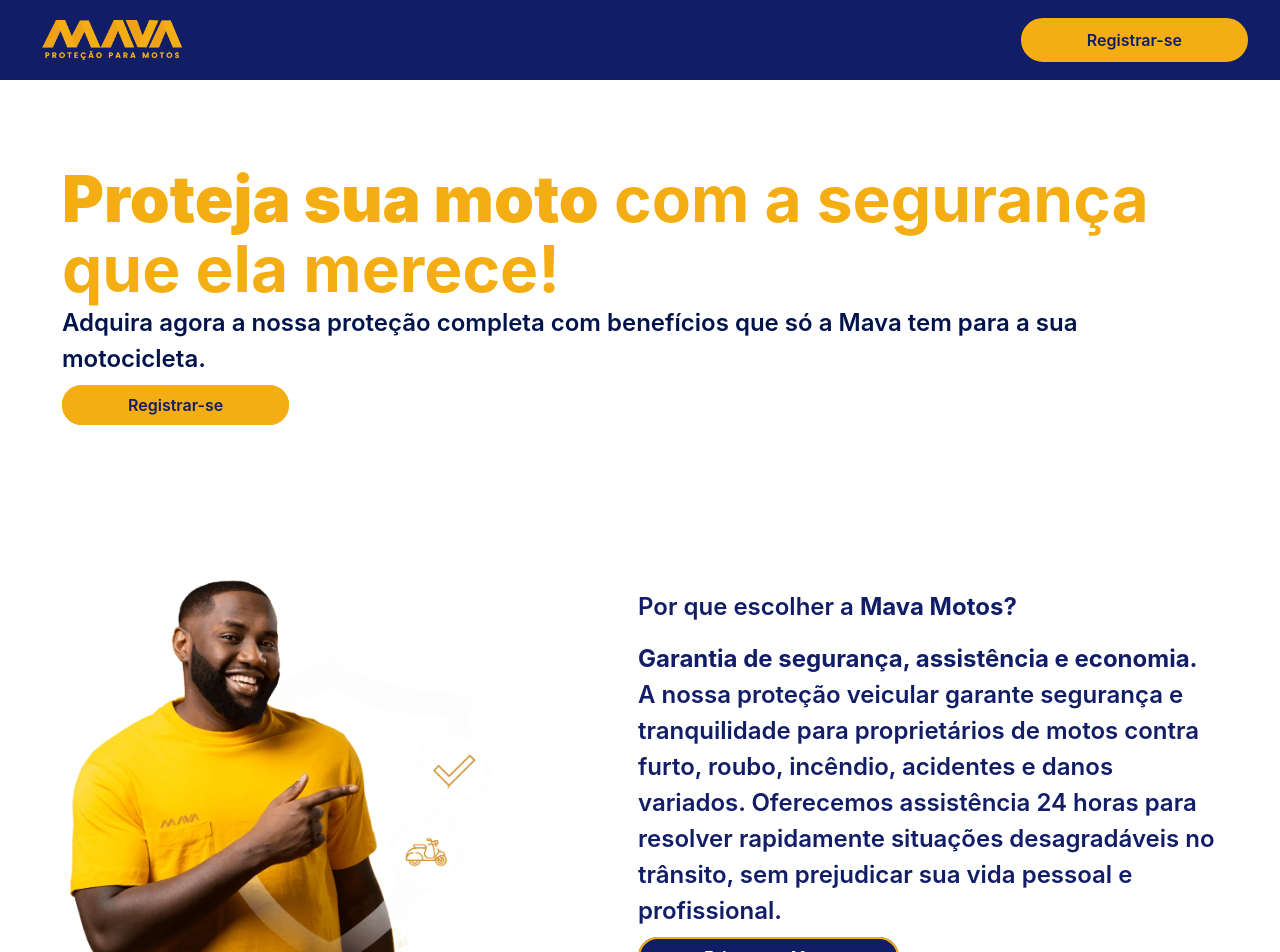
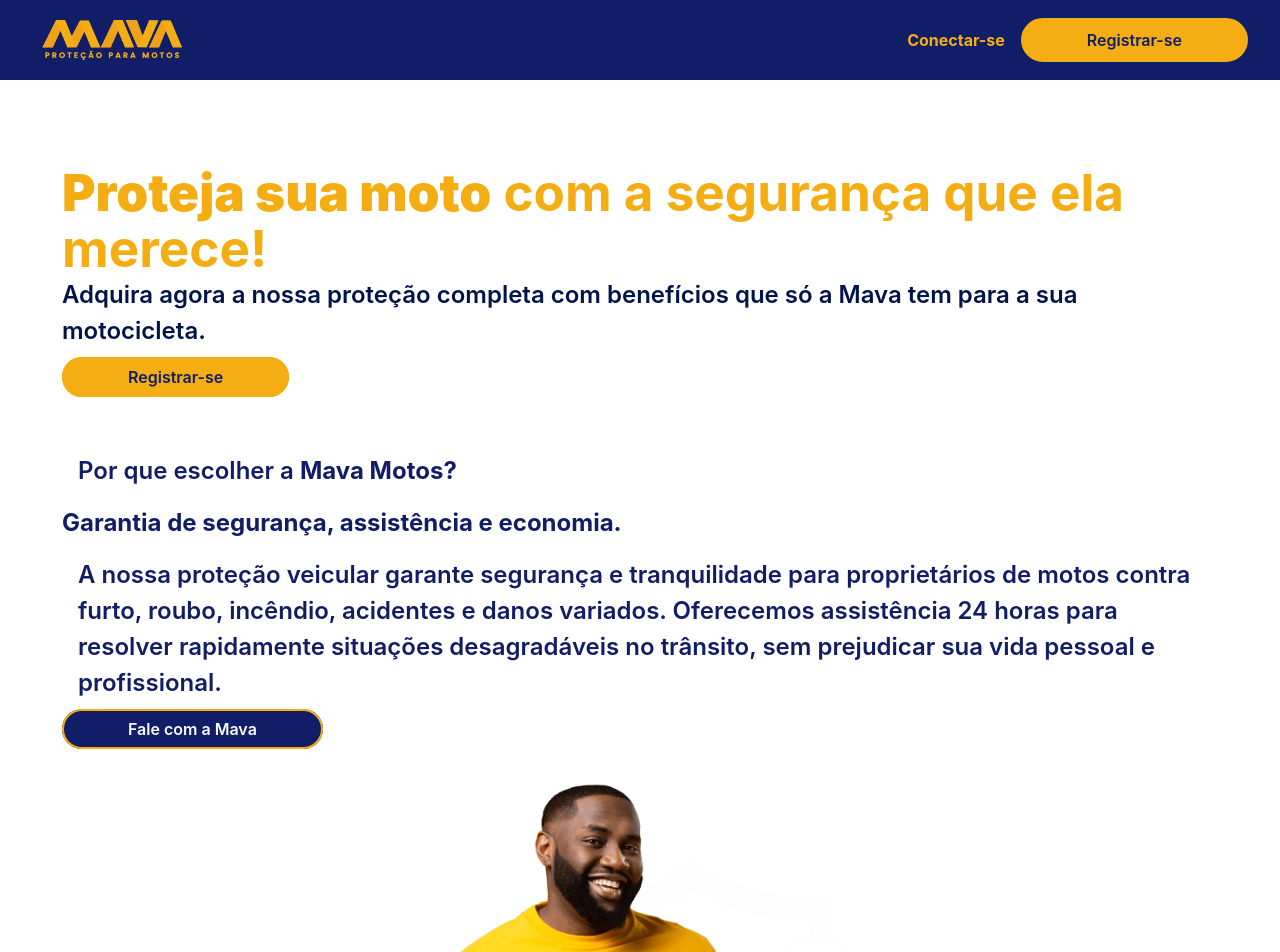
Before and after one commit to Wallace027Dev/referral-manager, a Next.js app: page / in a window 1280 px wide. Shown: the top 952 px of the page. Built offline with nearby package versions, Linux system fonts and the light colour scheme.

Commit message:
melhorando estilos

```diff
--- a/src/_components/InputField/index.tsx
+++ b/src/_components/InputField/index.tsx
@@ -17,7 +17,7 @@
   error,
   ...props
 }: InputFieldProps) => (
-  <div>
+  <div style={{ width: "100%" }}>
     <label htmlFor={id}>{label}:</label>
     <input id={id} type={type} placeholder={placeholder} {...props} />
     {error && (
--- a/src/app/login/page.tsx
+++ b/src/app/login/page.tsx
@@ -32,6 +32,7 @@
   return (
     <Form onSubmit={handleSubmit(onSubmit)}>
       <h1>Logue-se</h1>
+      <div>
         <InputField
           id="input-whatsapp"
           label="WhatsApp"
@@ -52,6 +53,7 @@
           {loading ? "Entrando..." : "Entrar"}
         </button>
         {message && <p>{message}</p>}
+      </div>
     </Form>
   );
 }
--- a/src/app/page.tsx
+++ b/src/app/page.tsx
@@ -15,7 +15,10 @@
       <Header>
         <div>
           <Image src={mava} alt="Logomarca Mava" />
-          <Anchor href="/signup">Registrar-se</Anchor>
+          <div>
+            <a style={{ background: "transparent", color: "#F4AE13", fontWeight: "bold" }} href="/login">Conectar-se</a>
+            <Anchor href="/signup">Registrar-se</Anchor>
+          </div>
         </div>
       </Header>
       <Main>
--- a/src/app/signup/page.tsx
+++ b/src/app/signup/page.tsx
@@ -30,6 +30,8 @@
       )}
     >
       <h1>Cadastre-se</h1>
+      <div>
+
         <InputField
           id="name"
           label="Nome"
@@ -74,6 +76,7 @@
           {loading ? "Cadastrando..." : "Cadastrar"}
         </button>
         {message && <p>{message}</p>}
+      </div>
     </Form>
   );
 }
--- a/src/app/style.ts
+++ b/src/app/style.ts
@@ -9,13 +9,19 @@
   align-items: center;
   justify-content: center;
 
-  div {
+  > div {
     display: flex;
     justify-content: space-between;
     align-items: center;
     max-width: 1220px;
     width: 100%;
     margin: 0 auto;
+
+    div {
+      display: flex;
+      align-items: center;
+      gap: 1rem;
+    }
 
     img {
       height: 40px;
@@ -68,7 +74,7 @@
   text-align: start;
 
   h1 {
-    font-size: 4rem;
+    font-size: clamp(2.5rem, 4vw, 4rem);
     color: var(--secondary);
 
     span {
@@ -109,19 +115,23 @@
 export const AboutSection = styled.section`
   display: flex;
   justify-content: space-between;
-  align-items: center;
   margin-top: 10rem;
 
   img {
     width: 100%;
     max-width: 430px;
     height: auto;
-    object-fit: contain;
+    object-fit: cover;
   }
 
   div {
+    margin-bottom: 1.5rem;
     max-width: 580px;
     color: var(--primary);
+
+    p {
+      margin: 1rem;
+    }
 
     span {
       font-weight: 700;
@@ -142,16 +152,30 @@
     }
   }
 
-  @media (max-width: 1024px) {
+  @media (max-width: 1366px) {
     margin-top: 3rem;
     flex-direction: column-reverse;
+    align-items: center;
 
-    img {
-      margin-top: 3rem;
+    div {
+      max-width: 100%;
+      margin-bottom: 5vh;
     }
 
     a {
       padding: 0.35rem 3rem;
+    }
+  }
+
+  @media (max-width: 1024px) {
+    div {
+      margin-bottom: 2vh;
+    }
+  }
+
+  @media (max-width: 768px) {
+    div {
+      margin-bottom: 14vh;
     }
   }
 `;
```
Lines whose indentation alone changed are shown as unchanged.
